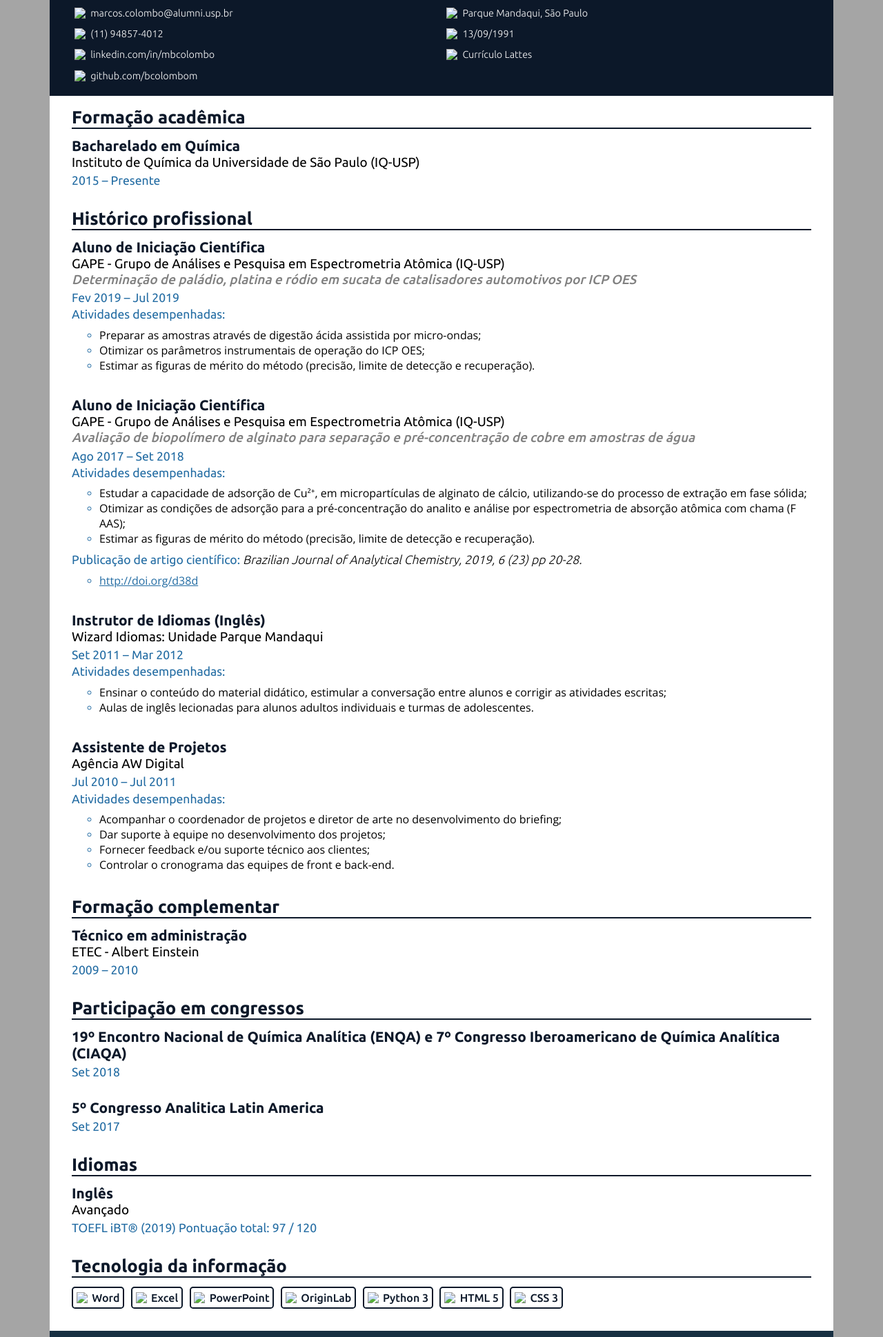
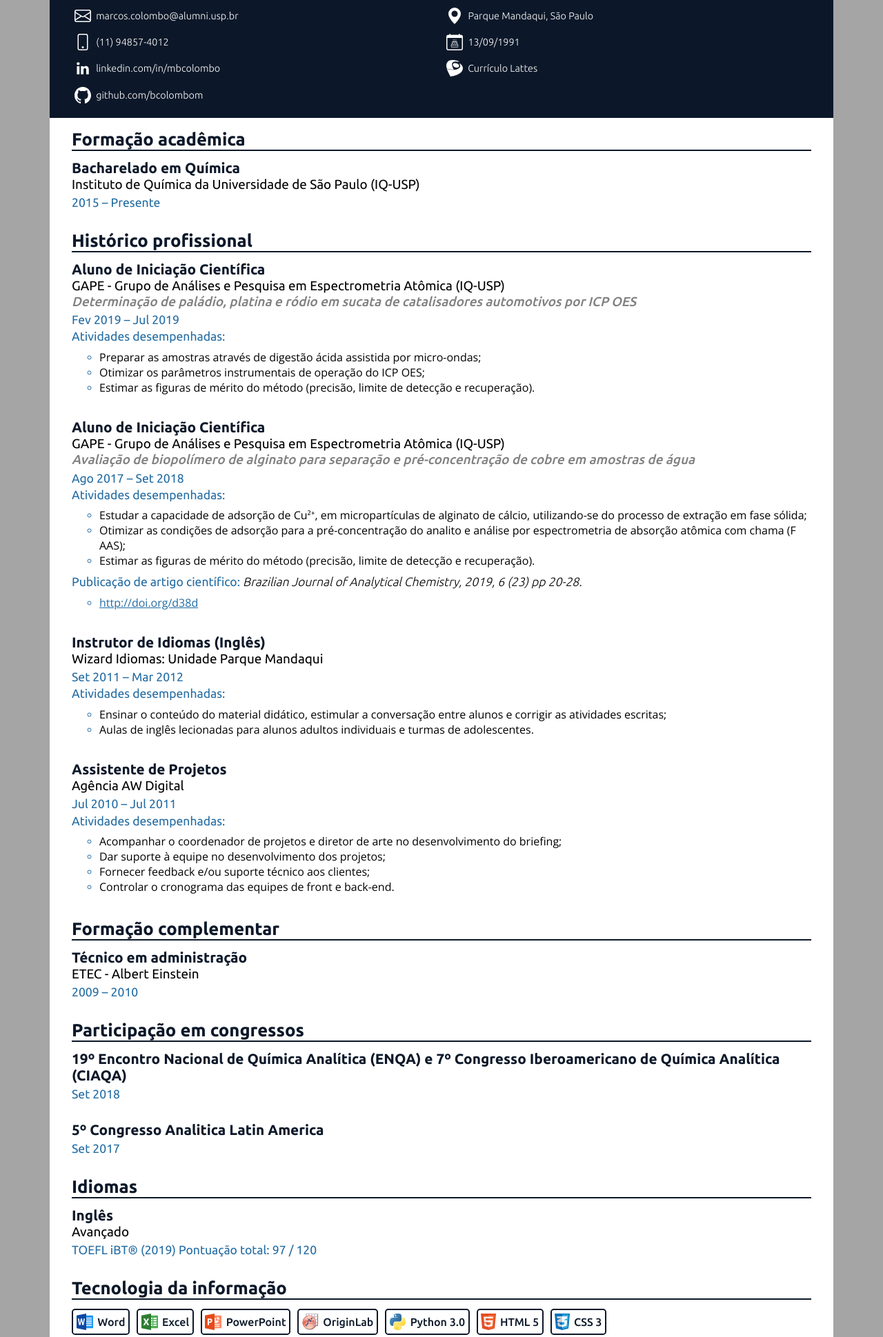
Before and after one commit to bcolombom/bcolombom.github.io, a plain HTML site: page index.html in a window 1280 px wide. Shown: the part 217-2156 px from the top of the page at 69% size. Drawn offline with nearby package versions, Linux system fonts and the light colour scheme.

Commit message:
Added images and fixed their paths

```diff
--- a/index.html
+++ b/index.html
@@ -2,7 +2,7 @@
 <html lang="pt-br">
     <head>
         <title>Curriculum vitae - Marcos Bruno Almeida Colombo</title>
-        <link rel="icon" sizes="any" href="../imagens/favicon.svg">
+        <link rel="icon" sizes="any" href="imagens/favicon.svg">
         <link rel="stylesheet" href="https://fonts.googleapis.com/css2?family=Ubuntu:wght@300;400;500;700&display=swap">
         <link rel="stylesheet" href="https://fonts.googleapis.com/css2?family=Open+Sans:wght@300;400;600;700&display=swap">
         <link rel="stylesheet" href="estilo.css">
@@ -28,14 +28,14 @@
                         Universidade de São Paulo.</p>
                     </div>
                     <!--<figure id="foto">
-                        <img src="../imagens/foto.png">
+                        <img src="imagens/foto.png" alt="Foto" title="Foto">
                     </figure>-->
                 </div>
                 <section id="box_infos_parent">
                     <div class="box_infos_child">
                         <a href="mailto:marcos.colombo@alumni.usp.br">
                             <div class="info_icon">
-                                <img src="../imagens/info/mail_icon.svg">
+                                <img src="imagens/info/mail_icon.svg" alt="E-mail" title="E-mail">
                             </div>
                             <p class="info_text">marcos.colombo@alumni.usp.br</p>
                         </a>
@@ -43,7 +43,7 @@
                     <div class="box_infos_child">
                         <a href="https://goo.gl/maps/rWVNAKXJ336ZN5RE8">
                             <div class="info_icon">
-                                <img src="../imagens/info/local_icon.svg">
+                                <img src="imagens/info/local_icon.svg" alt="Local" title="Local">
                             </div>
                             <p class="info_text">Parque Mandaqui, São Paulo</p>
                         </a>
@@ -51,7 +51,7 @@
                     <div class="box_infos_child">
                         <a href="https://wa.me/5511948574012">
                             <div class="info_icon">
-                                <img src="../imagens/info/phone_icon.svg">
+                                <img src="imagens/info/phone_icon.svg" alt="Telefone" title="Telefone">
                             </div>
                             <p class="info_text">(11) 94857-4012</p>
                         </a>
@@ -59,7 +59,7 @@
                     <div class="box_infos_child">
                         <a>
                             <div class="info_icon">
-                                <img src="../imagens/info/birthday_icon.svg">
+                                <img src="imagens/info/birthday_icon.svg" alt="Data de nascimento" title="Data de nascimento">
                             </div>
                             <p class="info_text">13/09/1991</p>
                         </a>
@@ -67,7 +67,7 @@
                     <div class="box_infos_child">
                         <a href="https://linkedin.com/in/mbcolombo">
                             <div class="info_icon">
-                                <img src="../imagens/info/linkedin_icon.svg">
+                                <img src="imagens/info/linkedin_icon.svg" alt="LinkedIn" title="LinkedIn">
                             </div>
                             <p class="info_text">linkedin.com/in/mbcolombo</p>
                         </a>
@@ -75,7 +75,7 @@
                     <div class="box_infos_child">
                         <a href="http://lattes.cnpq.br/7503766451582465">
                             <div class="info_icon">
-                                <img src="../imagens/info/lattes_icon.svg">
+                                <img src="imagens/info/lattes_icon.svg" alt="Curriculo Lattes" title="Curriculo Lattes">
                             </div>
                             <p class="info_text">Currículo Lattes</p>
                         </a>
@@ -83,7 +83,7 @@
                     <div class="box_infos_child">
                         <a href="https://github.com/bcolombom">
                             <div class="info_icon">
-                                <img src="../imagens/info/github_icon.svg">
+                                <img src="imagens/info/github_icon.svg" alt="GitHub" title="GitHub">
                             </div>
                             <p class="info_text">github.com/bcolombom</p>
                         </a>
@@ -191,43 +191,43 @@
                         <ul id="lista_ti">
                             <li>
                                 <div class="ti_icon">
-                                    <img src="../imagens/ti/word_icon.svg">
+                                    <img src="imagens/ti/word_icon.svg" alt="MS Word" title="MS Word">
                                 </div>
                                 <p>Word</p>
                             </li>
                             <li>
                                 <div class="ti_icon">
-                                    <img src="../imagens/ti/excel_icon.svg">
+                                    <img src="imagens/ti/excel_icon.svg" alt="MS Excel" title="MS Excel">
                                 </div>
                                 <p>Excel</p>
                             </li>
                             <li>
                                 <div class="ti_icon">
-                                    <img src="../imagens/ti/powerpoint_icon.svg">
+                                    <img src="imagens/ti/powerpoint_icon.svg" alt="MS PowerPoint" title="MS PowerPoint">
                                 </div>
                                 <p>PowerPoint</p>
                             </li>
                             <li>
                                 <div class="ti_icon">
-                                    <img src="../imagens/ti/origin_icon.svg">
+                                    <img src="imagens/ti/origin_icon.svg" alt="OriginLab" title="OriginLab">
                                 </div>
                                 <p>OriginLab</p>
                             </li>
                             <li>
                                 <div class="ti_icon">
-                                    <img src="../imagens/ti/python_icon.svg">
+                                    <img src="imagens/ti/python_icon.svg" alt="Python" title="Python">
                                 </div>
-                                <p>Python 3</p>
+                                <p>Python 3.0</p>
                             </li>
                             <li>
                                 <div class="ti_icon">
-                                    <img src="../imagens/ti/html_icon.svg">
+                                    <img src="imagens/ti/html_icon.svg" alt="HTML 5" title="HTML 5">
                                 </div>
                                 <p>HTML 5</p>
                             </li>
                             <li>
                                 <div class="ti_icon">
-                                    <img src="../imagens/ti/css_icon.svg">
+                                    <img src="imagens/ti/css_icon.svg" alt="CSS 3" title="CSS 3">
                                 </div>
                                 <p>CSS 3</p>
                             </li>
```
Also changed, not shown: imagens/favicon.svg (added), imagens/foto.png (added), imagens/info/birthday_icon.svg (added), imagens/info/github_icon.svg (added), imagens/info/lattes_icon.svg (added), imagens/info/linkedin_icon.svg (added), imagens/info/local_icon.svg (added), imagens/info/mail_icon.svg (added), imagens/info/phone_icon.svg (added), imagens/ti/css_icon.svg (added), imagens/ti/excel_icon.svg (added), imagens/ti/html_icon.svg (added), imagens/ti/origin_icon.svg (added), imagens/ti/powerpoint_icon.svg (added), 2 more files.
